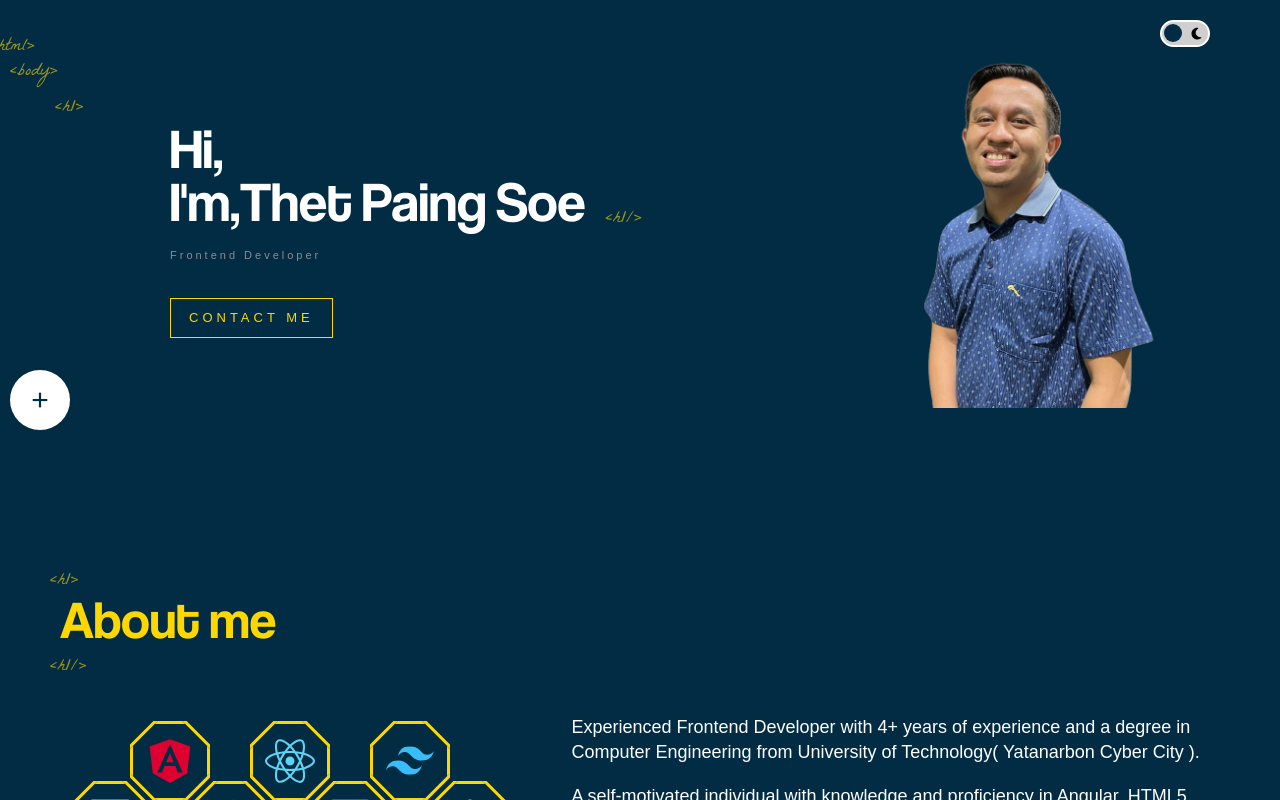
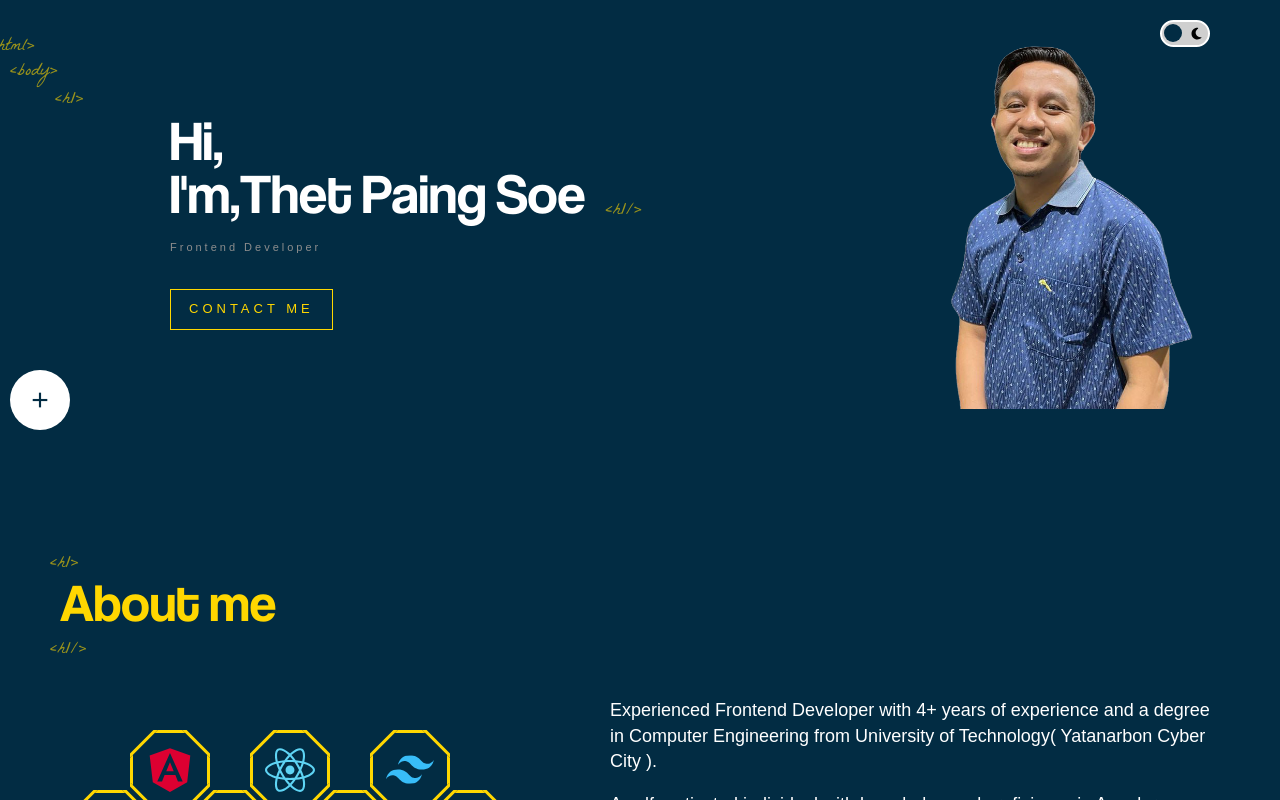
Before and after one commit to puyitt/my-portfolio-react-2023, a React (Create React App) app: page / in a window 1280 px wide. Shown: the top 800 px of the page. Built offline with nearby package versions, Linux system fonts and the light colour scheme.

Commit message:
update design

```diff
--- a/src/App.scss
+++ b/src/App.scss
@@ -30,6 +30,10 @@ textarea {
 img {
     width: 100%;
     max-width: 100%;
+}
+
+figure {
+    margin: 0;
 }
 
 .App {
@@ -430,6 +434,7 @@ img {
         }
     }
 }
+
 @media screen and (max-width: 980px) {
     .App {
         max-width: 100%;
--- a/src/components/About/index.scss
+++ b/src/components/About/index.scss
@@ -1,10 +1,9 @@
 .about-page {
     align-items: center;
-}
 
     .text-zone {
         margin-left: 100px;
-    width: calc(100% - 440px);
+        width: calc(100% - 540px);
     }
 
     .skillSet {
@@ -113,6 +112,7 @@
 
         }
     }
+}
 
 .light {
     .octagonWrap {
@@ -123,6 +123,7 @@
 }
 
 @media screen and (max-width: 980px) {
+  .about-page {
     .text-zone {
         margin-left: 0px;
         margin-top: 30px;
@@ -136,8 +137,10 @@
         margin: 0 auto;
     }
   }
+}
 
 @media screen and (max-width: 510px) {
+    .about-page {
         .skillSet {
             height: 270px;
             width: 320px;
@@ -160,3 +163,4 @@
             }
         }
     }
+}
--- a/src/components/Contact/index.scss
+++ b/src/components/Contact/index.scss
@@ -1,7 +1,18 @@
 .contact-page {
+    margin-bottom: 50px!important;
+
+    .block {
+        margin-top: -60px;
+    }
+
     .text-zone {
+        width: calc(100% - 540px);
         margin-left: 0;
         margin-right: 100px;
+
+        p {
+            margin-top: 0;
+        }
 
         .info-map {
             margin: 30px auto 0;
@@ -44,7 +55,6 @@
 
     .info-wrap {
         width: 440px;
-
     }
 }
 
@@ -74,14 +84,18 @@
 }
 @media screen and (max-width: 980px) {
     .contact-page {
+        .block {
+            margin-top: 40px!important;
+        }
+
         .text-zone {
             margin: 0;
+            width: 100%;
 
             .info-map {
-                padding: 20px;
                 width: 100%;
-                max-width: 360px;
-                margin: 50px auto 0;
+                max-width: fit-content;
+                margin: 0px auto 0;
                 box-sizing: border-box;
 
                 li {
--- a/src/components/banner/Profile/index.scss
+++ b/src/components/banner/Profile/index.scss
@@ -1,11 +1,14 @@
 .profile-container {
-    width: 400px;
+    width: 300px;
     height: auto;
+
+    .profile-img {
+        margin: 0;
+    }
 }
 
 @media screen and (max-width: 1200px) {
     .profile-container {
-        width: 300px;
         margin: 20px auto 0;
     }
 }
--- a/src/components/banner/index.scss
+++ b/src/components/banner/index.scss
@@ -1,6 +1,8 @@
 .home-page {
     .text-zone {
-        width: calc(100% - 400px);
+        width: calc(100% - 300px);
+        padding-left: 100px;
+        box-sizing: border-box;
     }
 
     h1 {
@@ -65,11 +67,13 @@
         }
     }
 }
+
 @media screen and (max-width: 1200px) {
     .home-page {
         .text-zone {
             width: 100%;
             margin: 60px auto 0;
+            padding-left: 0;
         }
 
         h1 {
--- a/src/components/experience/index.scss
+++ b/src/components/experience/index.scss
@@ -193,6 +193,7 @@
         .expTree {
             width: 15px;
             height: 800px;
+            margin-top: 50px;
 
             .point1 {
                 top: 63px;
```
Lines whose indentation alone changed are shown as unchanged.
